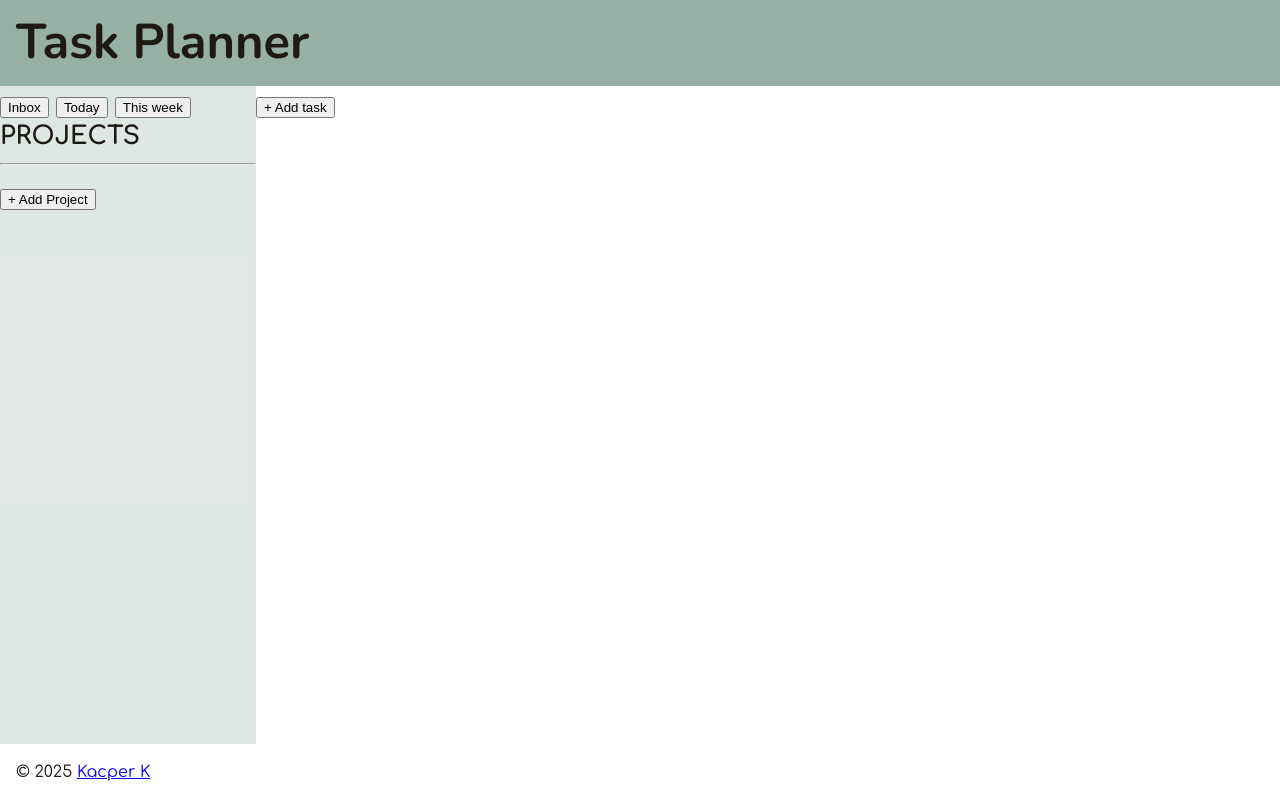
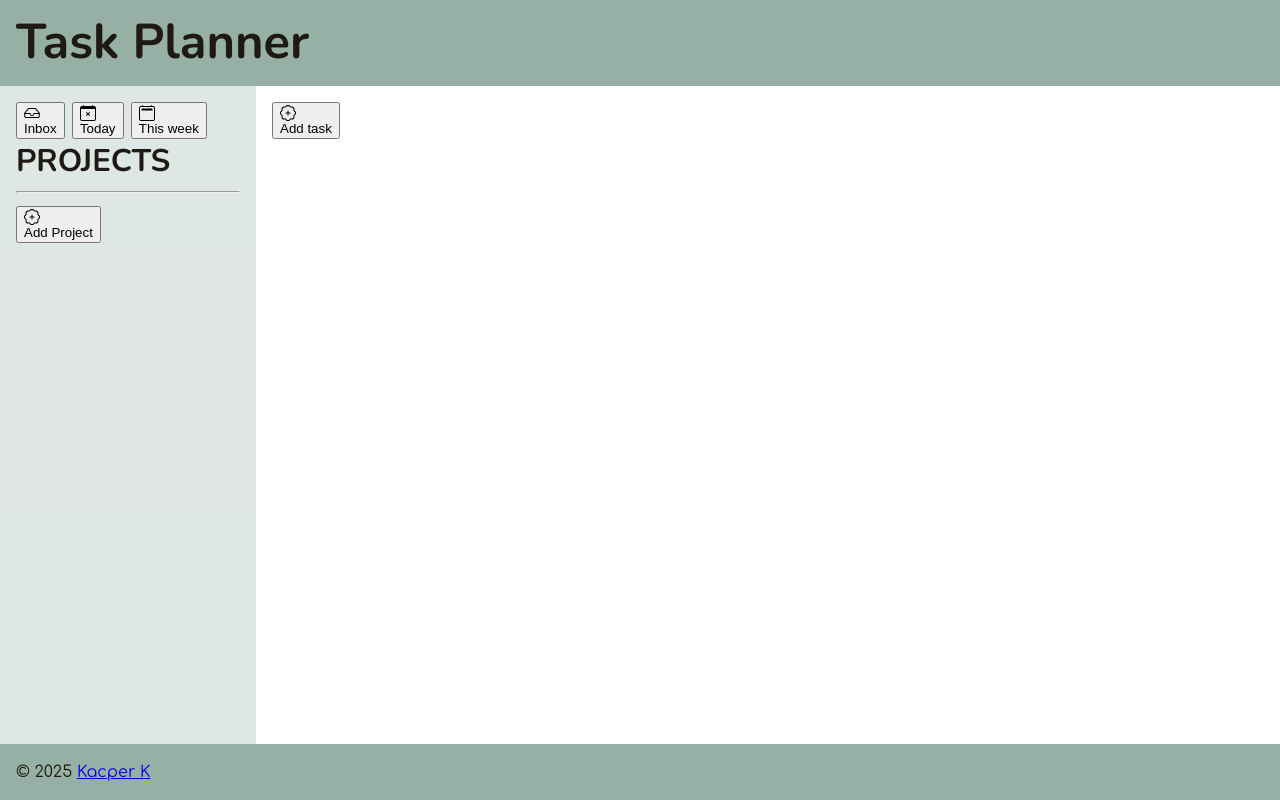
Before and after one commit to kacper-korzen/task-planner, a website built with Vite: page index.html in a window 1280 px wide. Built offline with nearby package versions, Linux system fonts and the light colour scheme.

Commit message:
add icons and  divs for content

```diff
--- a/index.html
+++ b/index.html
@@ -12,25 +12,32 @@
         <h1>Task Planner</h1>
       </header>
 
-      <aside class="bg-accent-3">
-        <div class="flex flex-col">
-          <button>Inbox</button>
-          <button>Today</button>
-          <button>This week</button>
+      <aside class="bg-accent-3 p-1">
+        <div class="flex flex-col pb-1">
+          <button><img src="/inbox.svg" alt="inbox icon">Inbox</button>
+          <button><img src="today.svg" alt="today icon">Today</button>
+          <button><img src="/thisweek.svg" alt="this week icon">This week</button>
         </div>
 
         <div>
-          <h4>PROJECTS</h4>
-          <hr />
-          <button>+ Add Project</button>
+          <div>
+            <h3>PROJECTS</h3>
+            <hr />
+            <button><img src="/patch-plus.svg" alt="patch plus icon">Add Project</button>
+          </div>
+          <div class="projects">
+          </div>
         </div>
       </aside>
 
-      <main>
-        <button>+ Add task</button>
+      <main class="p-1">
+        <div>
+          <button class="btn-task"><img src="/patch-plus.svg" alt="patch plus icon">Add task</button>
+        </div>
+        <div class="tasks"></div>
       </main>
 
-      <footer class="p-1">
+      <footer class="p-1 bg-accent">
         <script>
           document.write(
             `&copy; ${new Date().getFullYear()}  <a href='https://github.com/kacper-korzen'>Kacper K</a>`
```
